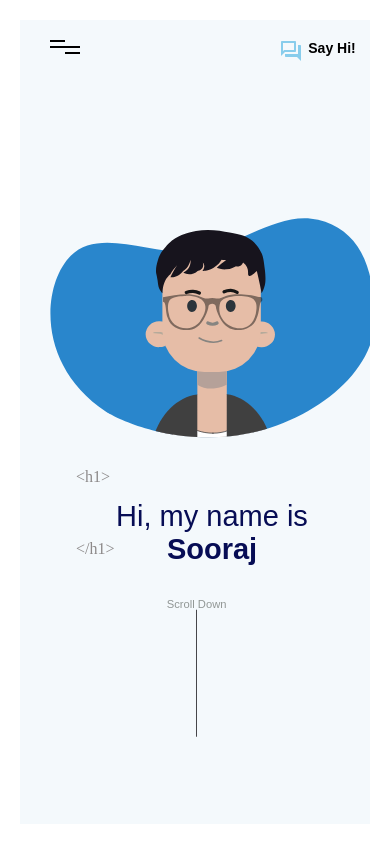
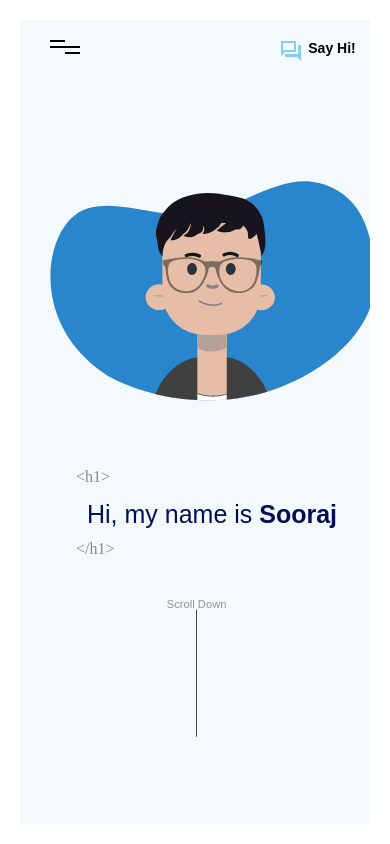
Before and after one commit to SoorajM143/personalwebsite-v2, a React (Create React App) app: page /#/ in a window 390 px wide. Shown: the top 844 px of the page. Built offline with nearby package versions, Linux system fonts and the light colour scheme; a web font is replaced by a local one.

Commit message:
contact form changes

```diff
--- a/src/components/Form/ContactForm.js
+++ b/src/components/Form/ContactForm.js
@@ -41,6 +41,7 @@ const ContactForm = () => {
     } else {
       setAlertOpen(true);
       setError(true);
+      setEmailSent(false);
       if (formError === null) setValue('Enter All Mandatory Fields');
       else setValue('Errors found in the Form');
     }
--- a/src/styles/MainPageHeader.css
+++ b/src/styles/MainPageHeader.css
@@ -216,6 +216,9 @@
     top: 30rem !important;
     left: 3rem !important;
   }
+  .headerText > h1 {
+    font-size: 25px !important;
+  }
   .headerText::before {
     left: 0.5rem !important;
     top: -2rem !important;
--- a/src/styles/MainPageHeader.scss
+++ b/src/styles/MainPageHeader.scss
@@ -219,6 +219,10 @@
     left: 3rem !important;
   }
 
+  .headerText > h1{
+    font-size: 25px !important;
+  }
+
   .headerText::before{
        left: 0.5rem !important;
        top: -2rem !important;
```
Also changed, not shown: 1 other file (tests, documents, lock files or other folders).
